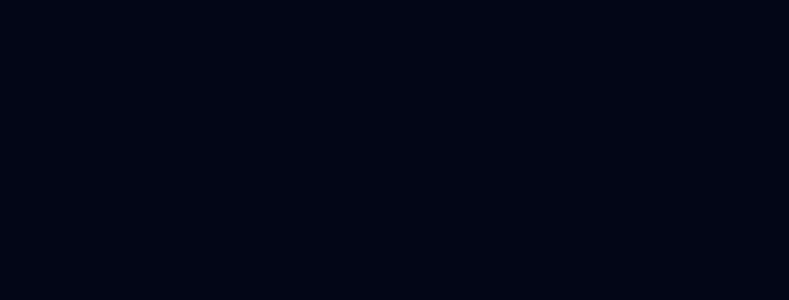
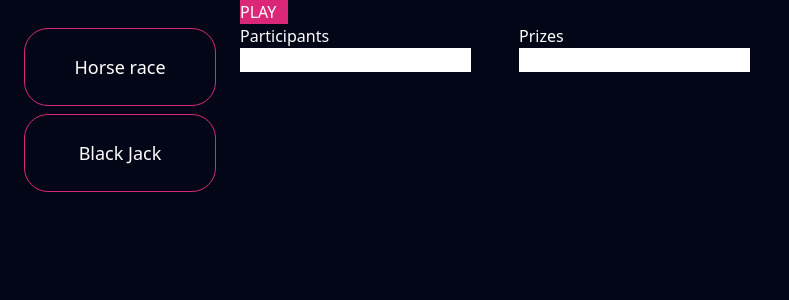
Before and after one commit to DJTechnoo/casino-world, a React (Create React App) app: page /horse-race in a window 1280 px wide. Shown: the top 300 px of the page, without its empty margins (0-789 px from the left). Built offline with nearby package versions, Linux system fonts and the light colour scheme.

Commit message:
MOVED hashrouter down, removed basename.

```diff
--- a/src/App.js
+++ b/src/App.js
@@ -6,11 +6,13 @@
 function App() {
 
     return (
+        <HashRouter>
             <div className='flex'>
                 <Menu/>
                 <Arena/>
+
             </div>
-
+        </HashRouter>
     );
 }
 
--- a/src/index.js
+++ b/src/index.js
@@ -3,15 +3,12 @@
 import './index.css';
 import App from './App';
 import reportWebVitals from './reportWebVitals';
-import { HashRouter } from 'react-router-dom';
 
 const root = ReactDOM.createRoot(document.getElementById('root'));
 root.render(
-  <HashRouter basename='/casino-world'>
-    <React.StrictMode>
-      <App />
-    </React.StrictMode>
-  </HashRouter>
+  <React.StrictMode>
+    <App />
+  </React.StrictMode>
 );
 
 // If you want to start measuring performance in your app, pass a function
```
